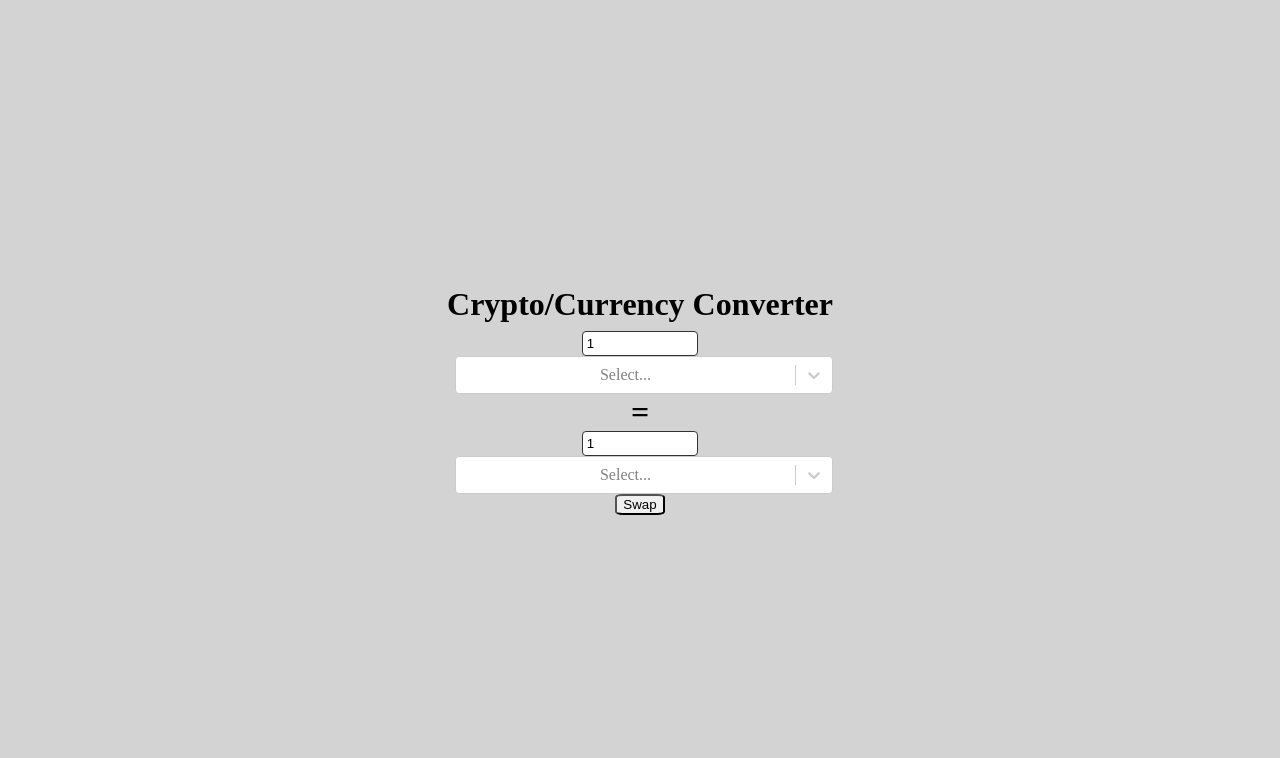
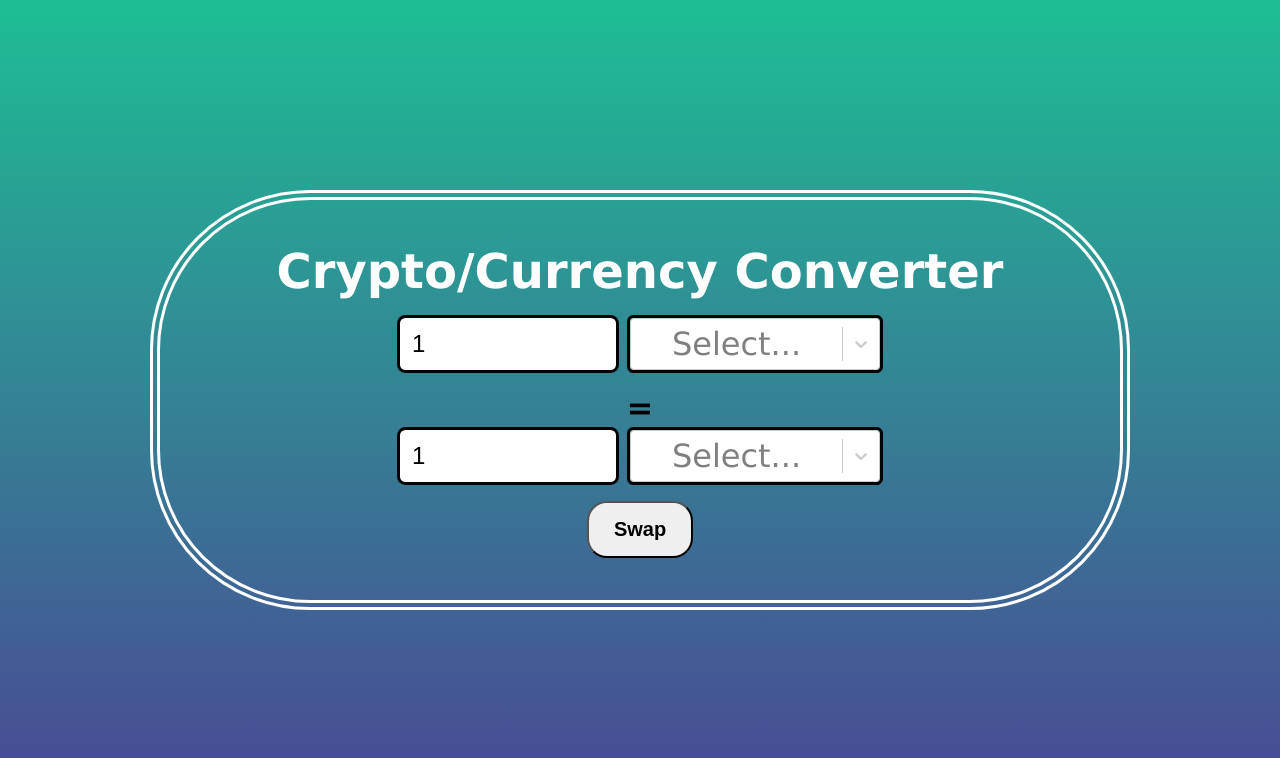
Before and after one commit to kylesiat675/new_currency_converter, a React (Create React App) app: page / in a window 1280 px wide. Shown: the top 758 px of the page. Built offline with nearby package versions, Linux system fonts and the light colour scheme; no server answers.

Commit message:
CSS Styling
Added:
- background gradient color
- input and select box styling
- button styling
- font family/font size styling

```diff
--- a/src/App.css
+++ b/src/App.css
@@ -1,5 +1,7 @@
 html{
   background-color: lightgray;
+  font-family: Verdana, Geneva, Tahoma, sans-serif;
+  background: linear-gradient(#1ebe94, #4a4795);
 }
 body{
   margin:0;
@@ -12,28 +14,49 @@ body{
 
 h1{
   margin:0;
-  margin-bottom: 0.5rem;
+  margin-bottom: 1rem;
+  font-size: 3rem;
+  color: white;
 }
 
 .input{
-  border: 1px solid #333;
-  border-radius: 0.3em;
-  padding: 0.25rem;
+  border: 3px solid #000000;
+  border-radius: 0.35em;
+  padding: 0.75rem;
   width: 8em;
+  font-size: 1.5rem;
+}
+.select{
+  border: 3px solid #000000;
+  border-radius: 0.2em;
+  width: 8em;
+  font-size: 2rem;
 }
 
-.select{
-  margin-left: 0.5rem;
-}
-select{
-  margin-left: 0.5rem;
-}
 
 .equals{
   font-weight: bold;
   font-size: 2rem;
 }
 button{
-  border-radius: 15%;
-
+  border-radius: 20px;
+  padding: 15px 25px 15px 25px;
+  font-weight: bold;
+  font-size: 20px;
 }
+.converter {
+  display: flex;
+  flex-direction: column;
+  align-items: center;
+  justify-content: center;
+  height: 25em;
+  width: 60em;
+  border: 10px double #ffffff;
+  border-radius: 10rem;
+}
+.input-select-container {
+  display: flex;
+  align-items: center;
+  gap: 0.5rem;
+  margin-bottom: 1rem;
+}
--- a/src/App.js
+++ b/src/App.js
@@ -84,6 +84,7 @@ function App() {
   }
   return (
     <>
+      <div className='converter'>
         <h1>Crypto/Currency Converter</h1>
         {/*From Currency*/}
         <CurrencyItem
@@ -103,6 +104,7 @@ function App() {
           amount={toAmount}
         />
         <button onClick={handleSwapCurrencies}>Swap</button>
+      </div>
     </>
   );
 }
--- a/src/components/CurrencyItem.js
+++ b/src/components/CurrencyItem.js
@@ -4,8 +4,14 @@ import Select from 'react-select'
 export default function CurrencyItem(props) {
 const{optionsList, selectedCurrency, onChangeCurrency, onChangeAmount, amount} = props
 return (
-    <div>
-        <input type="number" placeholder="0" className="input" value={amount || 1} onChange={onChangeAmount}/>
+    <div className="input-select-container">
+        <input
+          type="number"
+          placeholder="0"
+          className="input"
+          value={amount || 1}
+          onChange={onChangeAmount}
+        />
         <Select
           options={optionsList}
           value={selectedCurrency}
```
Lines whose indentation alone changed are shown as unchanged.
